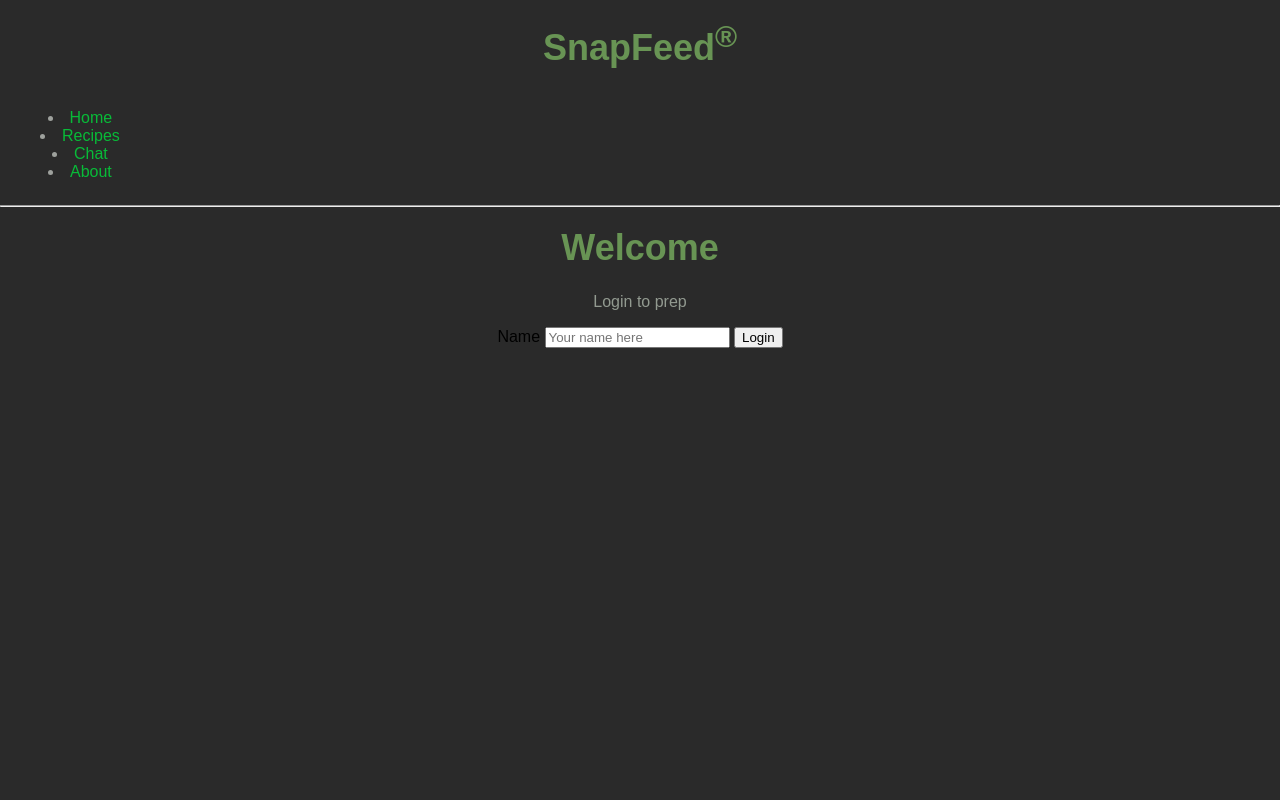
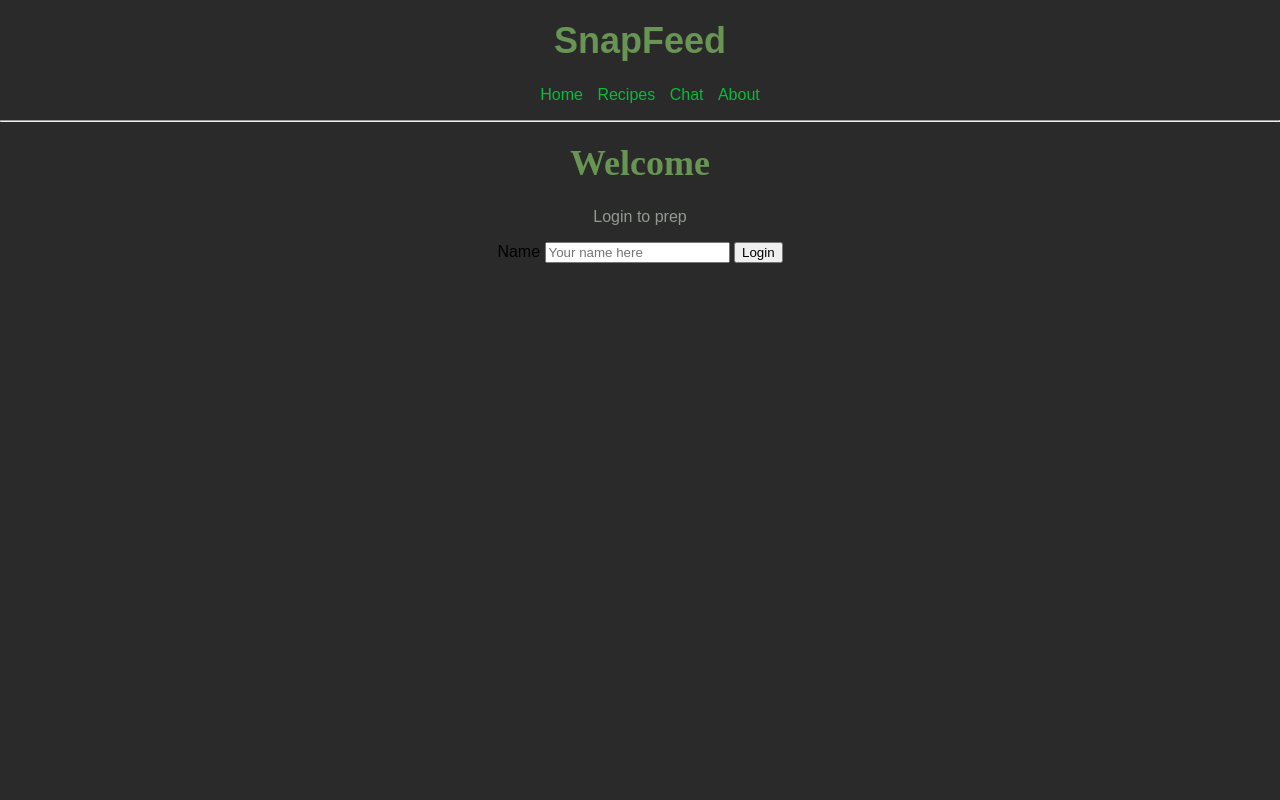
Before and after one commit to isaacerdman/startup, a plain HTML site: page startup_html/index.html in a window 1280 px wide. Shown: the top 800 px of the page. Drawn offline with Linux system fonts and the light colour scheme.

Commit message:
messing with fonts

```diff
--- a/startup_html/index.html
+++ b/startup_html/index.html
@@ -12,22 +12,19 @@
   <body>
     <!-- Use header, main, and footer elements to give semantic structure -->
     <header>
-      <h1>SnapFeed<sup>&reg;</sup></h1>
+      <h1>SnapFeed</h1>
 
       <!-- Navigation elements -->
       <nav>
         <!-- Menu is a semantic alternative to <ul> that represents an interaction -->
-        <div class="pages">
-          <menu>
-            <div class="pages">
-              <li><a href="index.html">Home</a></li>
-              <li><a href="recipes.html">Recipes</a></li>
-              <li><a href="chat.html">Chat</a></li>
-              <li><a href="about.html">About</a></li>
-            </div>
-          </menu>
-        </div>
-
+        <menu>
+          <div class="pages">
+            <li class="pages"><a href="index.html">Home</a></li>
+            <li class="pages"><a href="recipes.html">Recipes</a></li>
+            <li class="pages"><a href="chat.html">Chat</a></li>
+            <li class="pages"><a href="about.html">About</a></li>
+          </div>
+        </menu>
       </nav>
 
       <!-- Since we don't have the ability to style we use old style HTML to give some visual formatting -->
@@ -35,7 +32,7 @@
     </header>
 
     <main>
-      <h1 >Welcome</h1>
+      <h1 id="welcome">Welcome</h1>
       <p>Login to prep</p>
       <div class="center-container">
         <form method="get" action="recipes.html">
--- a/startup_html/styles.css
+++ b/startup_html/styles.css
@@ -13,7 +13,8 @@ menu {
 .pages {
     display: inline-block;
     text-align: center;
-    margin-right: 20px;
+    margin-right: 10px;
+    /* margin-left: 10px; */
     color: #9ea19d;
 }
 
@@ -25,9 +26,26 @@ menu {
     color: #71756f;
 }
 
+.recipe-name {
+    text-align: right;
+    margin-right: 10px;
+    color: #9ea19d;
+}
+
 .chat {
     display: inline;
     text-align: right;
+}
+
+@import url('https://fonts.googleapis.com/css2?family=Young+Serif&display=swap');
+
+#welcome {
+    font-family: "Young Serif", serif;
+}
+
+@font-face {
+    font-family: "Pixelify";
+    src: url("https://fonts.google.com/specimen/Pixelify+Sans");
 }
 
 /* Style the main heading (h1) */
```
Also changed, not shown: startup_html/chat.html (+8 -6 lines), startup_html/recipes.html (+7 -5 lines).
